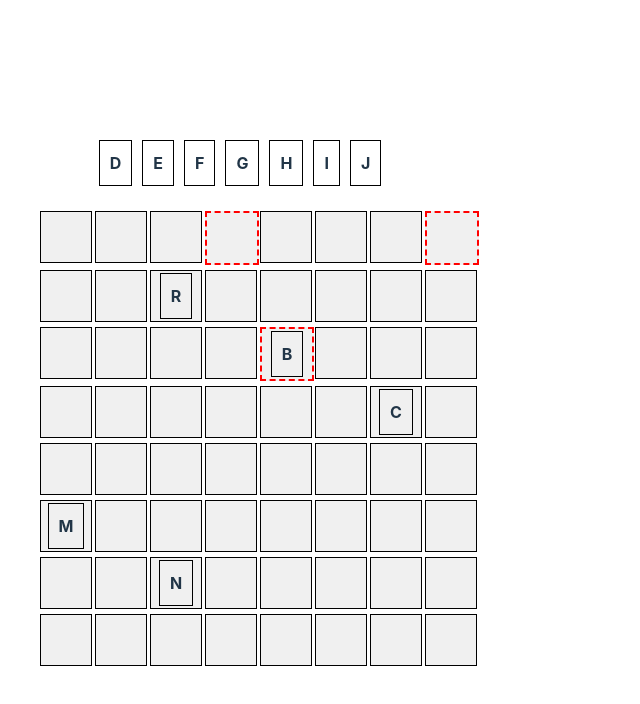
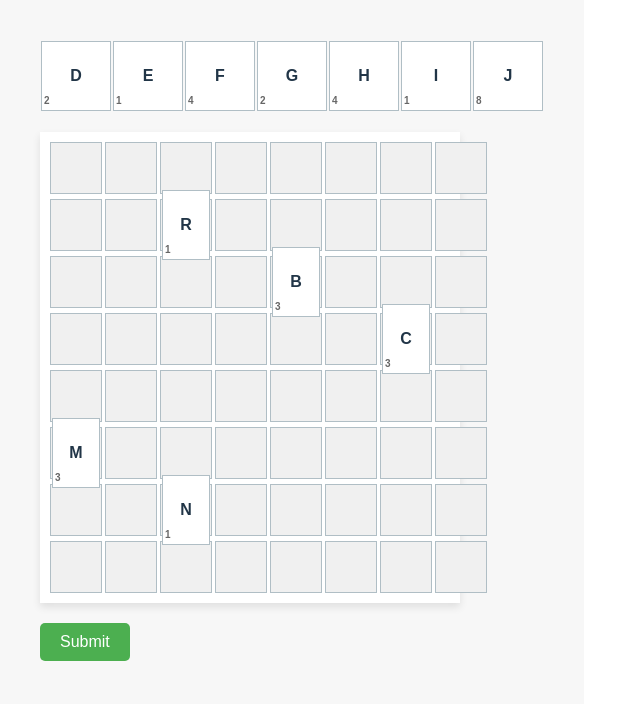
Before and after one commit to jbille29/Scrabble2ndAttempt, a React (Vite) app: page / in a window 1280 px wide. Shown: the top 704 px of the page, without its empty margins (0-640 px from the left). Built offline with nearby package versions, Linux system fonts and the light colour scheme.

Commit message:
added score to tile

```diff
--- a/src/App.jsx
+++ b/src/App.jsx
@@ -14,7 +14,14 @@ function App() {
 
   return (
     <DndProvider backend={backend} options={backendOptions}>
-      <div style={{ display: 'flex', justifyContent: 'center', padding: 40 }}>
+      <div style={{
+        display: 'flex',
+        justifyContent: 'center',
+        padding: 40,
+        backgroundColor: '#f7f7f7', // Soft grey background
+        minHeight: '100vh', // Full view height
+        fontFamily: 'Arial, sans-serif' // Simple sans-serif font
+      }}>
         <Board />
       </div>
     </DndProvider>
--- a/src/Board.jsx
+++ b/src/Board.jsx
@@ -7,6 +7,17 @@ const Board = () => {
   const gridWidth = 8; // Set grid width for 8x8 grid
   const gridCellSize = '50px'; // Size for each cell in the grid
   const totalTiles = gridWidth * gridWidth; // Total number of tiles for an 8x8 grid
+
+  const validWords = ['APPLE', 'ORANGE', 'GRAPE', 'BANANA', 'CHERRY'];
+
+  const letterScores = {
+    A: 1, B: 3, C: 3, D: 2, E: 1,
+    F: 4, G: 2, H: 4, I: 1, J: 8,
+    K: 5, L: 1, M: 3, N: 1, O: 1,
+    P: 3, Q: 10, R: 1, S: 1, T: 1,
+    U: 1, V: 4, W: 4, X: 8, Y: 4,
+    Z: 10
+  };
 
   // Define pre-placed tiles and their positions on an 8x8 board
   const prePlacedTiles = [
@@ -42,6 +53,8 @@ const Board = () => {
 
   const [tilesInPool, setTilesInPool] = useState(letterPool);
   const [board, setBoard] = useState(initialBoardState);
+  const [showModal, setShowModal] = useState(false);
+  const [modalContent, setModalContent] = useState("");
 
   const moveTileToBoard = (tile, toIndex) => {
     const newBoard = [...board];
@@ -69,35 +82,120 @@ const Board = () => {
     }
   };
 
-  // Function to calculate score, can be triggered by a game event
+  const extractWords = (board) => {
+    let words = [];
+    let word = '';
+
+    // Horizontal words
+    for (let i = 0; i < gridWidth; i++) {
+      word = '';
+      for (let j = 0; j < gridWidth; j++) {
+        const tile = board[i * gridWidth + j].tile;
+        if (tile) {
+          word += tile.letter;
+        } else if (word.length > 1) {
+          words.push(word);
+          word = '';
+        } else {
+          word = '';
+        }
+      }
+      if (word.length > 1) words.push(word); // Check last word in the row
+    }
+
+    // Vertical words
+    for (let j = 0; j < gridWidth; j++) {
+      word = '';
+      for (let i = 0; i < gridWidth; i++) {
+        const tile = board[i * gridWidth + j].tile;
+        if (tile) {
+          word += tile.letter;
+        } else if (word.length > 1) {
+          words.push(word);
+          word = '';
+        } else {
+          word = '';
+        }
+      }
+      if (word.length > 1) words.push(word); // Check last word in the column
+    }
+
+    return words;
+  };
+
   const calculateScore = () => {
-    return board.reduce((score, square) => {
-      if (square.tile) {
-        const baseScore = 1; // Placeholder for tile score calculation
-        const multiplier = square.feature ? square.feature.multiplier : 1;
-        return score + (baseScore * multiplier);
-      }
-      return score;
-    }, 0);
+    let score = 0;
+    const words = extractWords(board);
+    const valid = words.every(word => validWords.includes(word.toUpperCase()));
+    let isConnected = true; // Implement your connectivity validation here
+
+    if (valid && isConnected) {
+      words.forEach(word => {
+        score += word.split('').reduce((acc, letter) => acc + letterScores[letter.toUpperCase()], 0);
+      });
+      setModalContent(`Your score is: ${score}`);
+    } else {
+      setModalContent("Invalid words or tile placement.");
+    }
+    setShowModal(true);
+  };
+
+  const handleCloseModal = () => {
+    setShowModal(false);
   };
 
   return (
     <div>
       <div style={{ display: 'flex', justifyContent: 'center', marginBottom: '20px' }}>
         {tilesInPool.map(tile => (
-          <Tile key={tile.id} letter={tile.letter} id={tile.id} isDraggable={!tile.isPrePlaced} />
+          <Tile key={tile.id} letter={tile.letter} id={tile.id} isDraggable={!tile.isPrePlaced} letterScores={letterScores} />
         ))}
       </div>
       <div style={{
-        display: 'grid',
-        gridTemplateColumns: `repeat(${gridWidth}, ${gridCellSize})`,
-        gap: '5px',
-        maxWidth: `${gridWidth * parseInt(gridCellSize)}px` // Ensure the grid container width matches the number of cells
+          display: 'grid',
+          gridTemplateColumns: `repeat(${gridWidth}, ${gridCellSize})`,
+          gap: '5px',
+          maxWidth: `${gridWidth * parseInt(gridCellSize)}px`,
+          backgroundColor: '#ffffff', // Bright, clean background for the grid
+          padding: '10px',
+          boxShadow: '0 4px 8px rgba(0,0,0,0.1)' // Subtle shadow for depth
       }}>
         {board.map((square, index) => (
-          <Square key={index} id={index} onDrop={moveTileToBoard} returnTile={returnTileToArea} tile={square.tile} feature={square.feature} />
+          <Square key={index} id={index} onDrop={moveTileToBoard} returnTile={returnTileToArea} tile={square.tile} feature={square.feature} letterScores={letterScores}/>
         ))}
       </div>
+      <button
+        onClick={calculateScore}
+        style={{
+          marginTop: '20px',
+          backgroundColor: '#4CAF50', // Vibrant green color
+          color: 'white',
+          border: 'none',
+          padding: '10px 20px',
+          cursor: 'pointer',
+          fontSize: '16px',
+          borderRadius: '5px'
+        }}>Submit</button>
+      {showModal && (
+        <div
+          style={{
+            position: 'fixed', top: '50%', left: '50%', transform: 'translate(-50%, -50%)',
+          backgroundColor: 'white', padding: '20px', zIndex: 1000,
+          borderRadius: '8px', boxShadow: '0 6px 12px rgba(0,0,0,0.15)'
+          }}>
+          <p>{modalContent}</p>
+          <button onClick={handleCloseModal}
+          style={{
+            backgroundColor: '#f44336', // Soft red color
+            color: 'white',
+            border: 'none',
+            padding: '8px 16px',
+            fontSize: '14px',
+            borderRadius: '4px',
+            cursor: 'pointer'
+          }}>Close</button>
+        </div>
+      )}
     </div>
   );
 };
--- a/src/Square.jsx
+++ b/src/Square.jsx
@@ -3,11 +3,11 @@ import React from 'react';
 import { useDrop } from 'react-dnd';
 import Tile from './Tile';
 
-const Square = ({ onDrop, returnTile, tile, id, feature }) => {
+const Square = ({ onDrop, returnTile, tile, id, feature, letterScores }) => {
   const [{ isOver, canDrop }, drop] = useDrop({
     accept: 'tile',
     drop: (item) => onDrop(item, id),
-    canDrop: () => !tile || !tile.isPrePlaced, // Only allow dropping if there's no tile or the tile is not pre-placed
+    canDrop: () => !tile, // Only allow dropping if there's no tile or the tile is not pre-placed
     collect: monitor => ({
       isOver: !!monitor.isOver(),
       canDrop: !!monitor.canDrop(),
@@ -30,9 +30,9 @@ const Square = ({ onDrop, returnTile, tile, id, feature }) => {
   }
 
   return (
-    <div ref={drop} style={{ width: '50px', height: '50px', backgroundColor, border: '1px solid black', display: 'flex', justifyContent: 'center', alignItems: 'center', ...featureStyle }}
+    <div ref={drop} style={{ width: '50px', height: '50px', backgroundColor, border: '1px solid #b0bec5', display: 'flex', justifyContent: 'center', alignItems: 'center' }}
          onDoubleClick={handleDoubleClick}>
-          {tile && <Tile key={tile.id} letter={tile.letter} id={tile.id} isDraggable={!tile.isPrePlaced} />}
+          {tile && <Tile key={tile.id} letter={tile.letter} id={tile.id} isDraggable={!tile.isPrePlaced} letterScores={letterScores}/>}
     </div>
   );
 };
--- a/src/Tile.jsx
+++ b/src/Tile.jsx
@@ -2,7 +2,7 @@
 import React from 'react';
 import { useDrag } from 'react-dnd';
 
-const Tile = ({ letter, id, isDraggable }) => {
+const Tile = ({ letter, id, isDraggable, letterScores }) => {
   const [{ isDragging }, drag, preview] = useDrag(() => ({
     type: 'tile',
     item: { id, letter },
@@ -16,14 +16,31 @@ const Tile = ({ letter, id, isDraggable }) => {
     <div ref={isDraggable ? drag : preview} style={{
       opacity: isDragging ? 0.5 : 1,
       cursor: isDraggable ? 'move' : 'default',
-      padding: '10px',
-      margin: '5px',
-      border: '1px solid black',
       fontWeight: 'bold',
       fontSize: '16px',
-      textAlign: 'center'
+      textAlign: 'center',
+      padding: '10px',
+      margin: '1px',
+      backgroundColor: '#ffffff', // Bright white tiles
+      border: '1px solid #b0bec5', // Subtle blue-gray
+      backgroundColor: '#fff', // Bright white background for the tile
+      position: 'relative', // Position relative to place the score inside
+      width: '48px', // Ensure the width matches the grid
+      height: '48px', // Ensure the height matches the grid
+      display: 'flex',
+      justifyContent: 'center',
+      alignItems: 'center'
     }}>
       {letter}
+      <span style={{
+        position: 'absolute',
+        bottom: '2px', // Close to the bottom
+        left: '2px', // Close to the left
+        fontSize: '10px', // Smaller font size for the score
+        color: 'rgba(0, 0, 0, 0.6)' // Slightly dimmed color for aesthetics
+      }}>
+        {letterScores[letter.toUpperCase()]}
+      </span>
     </div>
   );
 };
```
